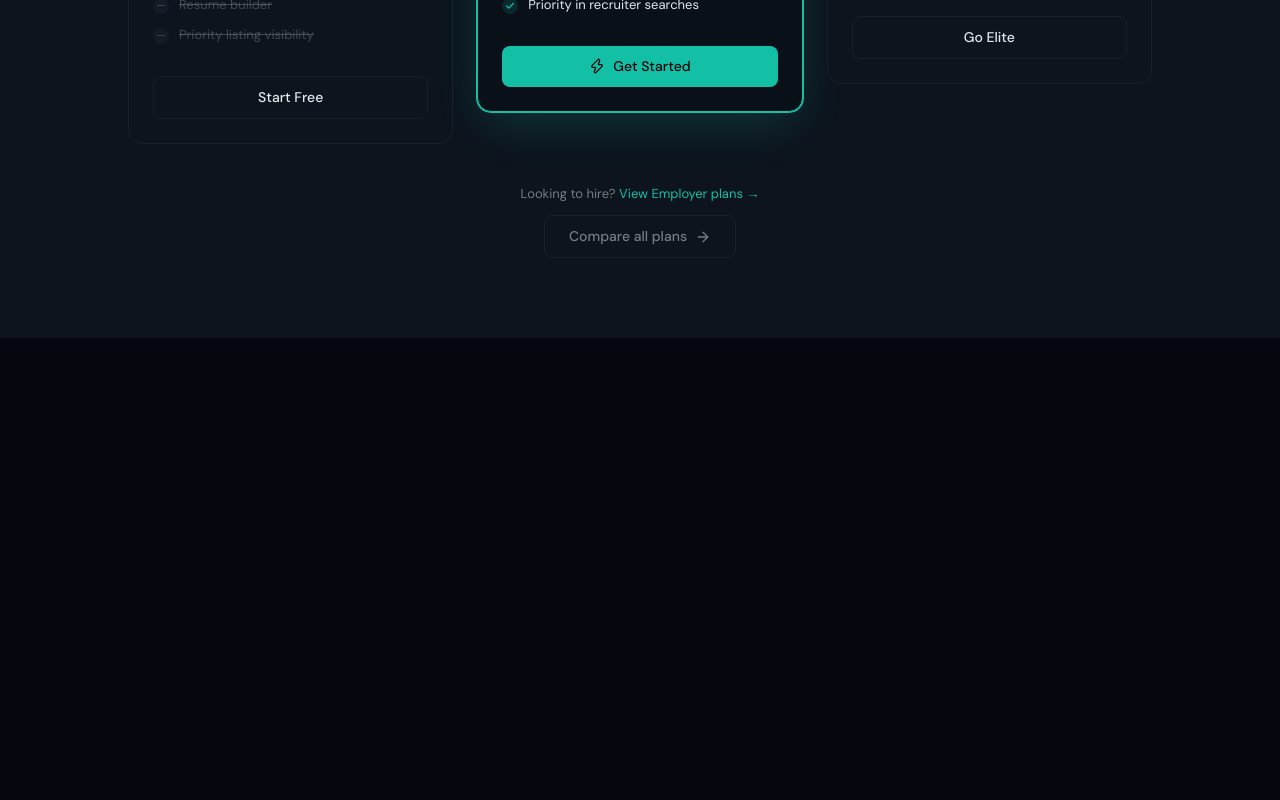
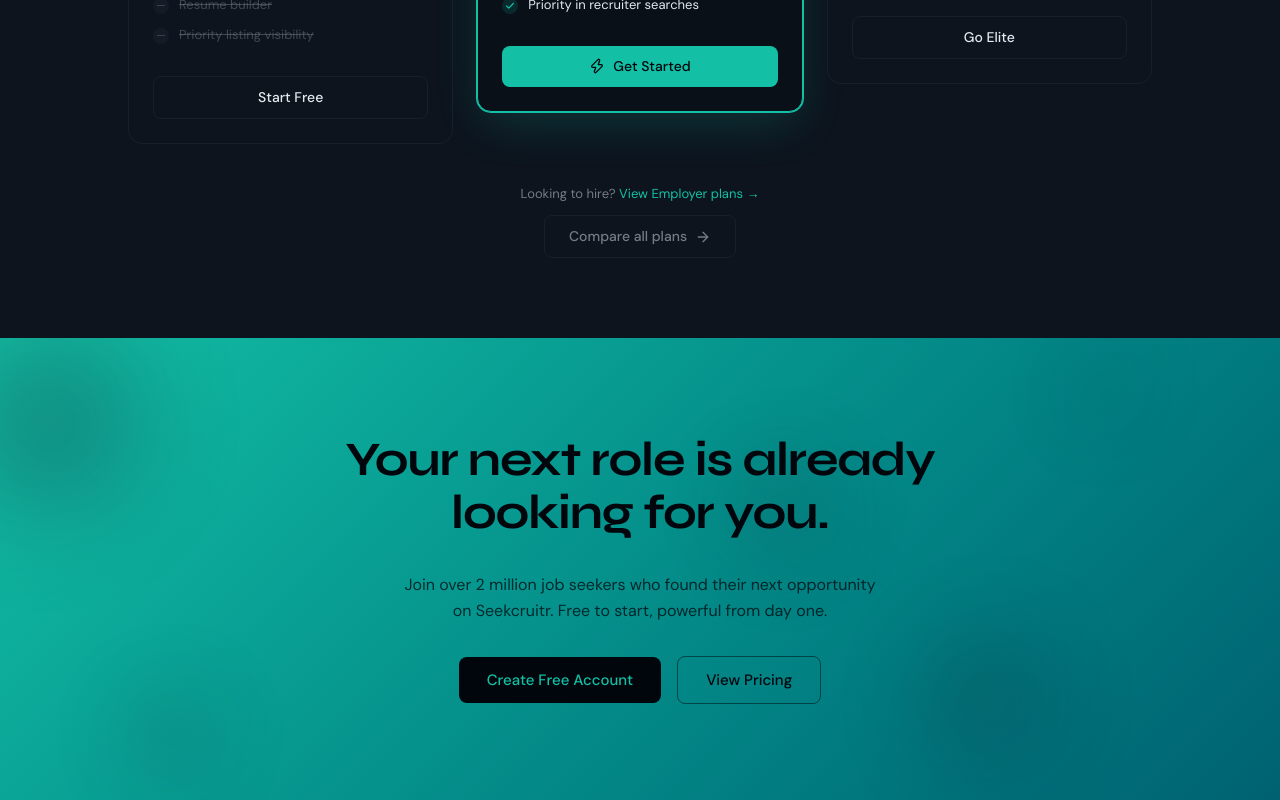
Before and after one commit to imarufbillah/seekcruitr, a Next.js app in the folder client/: page / in a window 1280 px wide. Shown: the part 3268-4068 px from the top of the page. Before the commit the page ends 3606 px from the top, so only its background shows below. Built offline with nearby package versions, Linux system fonts and the light colour scheme.

Commit message:
feat(home): add CTABanner component to HomePage

```diff
--- a/client/src/app/(public)/page.jsx
+++ b/client/src/app/(public)/page.jsx
@@ -3,6 +3,7 @@ import StatsRow from "@/components/public/StatsRow";
 import FeaturedJobs from "@/components/public/FeaturedJobs";
 import FeaturesSection from "@/components/public/FeaturesSection";
 import PricingPreview from "@/components/public/PricingPreview";
+import CTABanner from "@/components/public/CTABanner";
 
 const HomePage = () => {
   return (
@@ -12,6 +13,7 @@ const HomePage = () => {
       <FeaturedJobs />
       <FeaturesSection />
       <PricingPreview />
+      <CTABanner />
     </>
   );
 };
--- /dev/null
+++ b/client/src/components/public/CTABanner.jsx
@@ -0,0 +1,160 @@
+import Link from "next/link";
+import { cn } from "@/lib/utils";
+
+/*
+ * Floating orbs are pure CSS — keyframes injected via a <style> tag so we
+ * stay in a Server Component (no "use client" needed) while still animating.
+ * All colors reference CSS custom properties; no hardcoded values anywhere.
+ */
+
+const ORBS = [
+  // { size, top, left, duration, delay, opacity }
+  {
+    size: 280,
+    top: "-10%",
+    left: "-8%",
+    duration: "14s",
+    delay: "0s",
+    opacity: 0.35,
+  },
+  {
+    size: 200,
+    top: "55%",
+    left: "70%",
+    duration: "18s",
+    delay: "3s",
+    opacity: 0.28,
+  },
+  {
+    size: 160,
+    top: "20%",
+    left: "55%",
+    duration: "11s",
+    delay: "6s",
+    opacity: 0.22,
+  },
+  {
+    size: 120,
+    top: "70%",
+    left: "10%",
+    duration: "16s",
+    delay: "1.5s",
+    opacity: 0.26,
+  },
+  {
+    size: 90,
+    top: "5%",
+    left: "82%",
+    duration: "13s",
+    delay: "4s",
+    opacity: 0.2,
+  },
+];
+
+export default function CTABanner() {
+  return (
+    <>
+      {/* ── Keyframe definitions ── */}
+      <style>{`
+        @keyframes orb-float {
+          0%   { transform: translate(0,    0)    scale(1);    }
+          33%  { transform: translate(18px, -22px) scale(1.06); }
+          66%  { transform: translate(-12px, 14px) scale(0.96); }
+          100% { transform: translate(0,    0)    scale(1);    }
+        }
+        @keyframes orb-float-alt {
+          0%   { transform: translate(0,    0)    scale(1);    }
+          40%  { transform: translate(-20px, 16px) scale(1.04); }
+          75%  { transform: translate(14px, -18px) scale(0.97); }
+          100% { transform: translate(0,    0)    scale(1);    }
+        }
+      `}</style>
+
+      <section
+        className="relative w-full overflow-hidden px-4 py-24 sm:px-6 lg:px-8"
+        style={{
+          /* teal → deep-teal gradient entirely via CSS vars */
+          background:
+            "linear-gradient(135deg, var(--primary) 0%, color-mix(in oklch, var(--primary) 55%, var(--background)) 100%)",
+        }}
+        aria-labelledby="cta-heading"
+      >
+        {/* ── Floating orbs ── */}
+        {ORBS.map((orb, i) => (
+          <div
+            key={i}
+            aria-hidden="true"
+            className="pointer-events-none absolute rounded-full blur-2xl"
+            style={{
+              width: orb.size,
+              height: orb.size,
+              top: orb.top,
+              left: orb.left,
+              /* lighter teal with white blend for better contrast against the gradient */
+              background:
+                "radial-gradient(circle, color-mix(in oklch, var(--card) 85%, var(--primary)), transparent 70%)",
+              opacity: orb.opacity,
+              animation: `${i % 2 === 0 ? "orb-float" : "orb-float-alt"} ${orb.duration} ${orb.delay} ease-in-out infinite`,
+            }}
+          />
+        ))}
+
+        {/* ── Content ── */}
+        <div className="relative z-10 mx-auto flex max-w-3xl flex-col items-center gap-8 text-center">
+          {/* Heading */}
+          <h2
+            id="cta-heading"
+            className="font-heading text-[36px] font-bold leading-[1.1] tracking-tight text-primary-foreground sm:text-[48px]"
+          >
+            Your next role is already
+            <br className="hidden sm:block" /> looking for you.
+          </h2>
+
+          {/* Sub-copy */}
+          <p
+            className={cn(
+              "max-w-120 font-sans text-[16px] leading-relaxed",
+              "text-primary-foreground/75",
+            )}
+          >
+            Join over 2 million job seekers who found their next opportunity on
+            Seekcruitr. Free to start, powerful from day one.
+          </p>
+
+          {/* Buttons */}
+          <div className="flex flex-wrap items-center justify-center gap-4">
+            {/* White-filled primary CTA */}
+            <Link
+              href="/sign-up"
+              className={cn(
+                "inline-flex items-center justify-center rounded-md",
+                "px-7 py-3 font-sans text-[15px] font-medium",
+                /* white fill → dark text using design tokens */
+                "bg-primary-foreground text-primary",
+                "transition-all duration-200 hover:bg-primary-foreground/90",
+                "focus-visible:outline-none focus-visible:ring-2 focus-visible:ring-primary-foreground focus-visible:ring-offset-2 focus-visible:ring-offset-primary",
+              )}
+            >
+              Create Free Account
+            </Link>
+
+            {/* Ghost — white border + white text */}
+            <Link
+              href="/pricing"
+              className={cn(
+                "inline-flex items-center justify-center rounded-md",
+                "border border-primary-foreground/50 px-7 py-3",
+                "font-sans text-[15px] font-medium text-primary-foreground",
+                "transition-all duration-200",
+                "hover:border-primary-foreground hover:bg-primary-foreground/10",
+                "focus-visible:outline-none focus-visible:ring-2 focus-visible:ring-primary-foreground focus-visible:ring-offset-2 focus-visible:ring-offset-primary",
+              )}
+            >
+              View Pricing
+            </Link>
+          </div>
+        </div>
+      </section>
+    </>
+  );
+}
```
